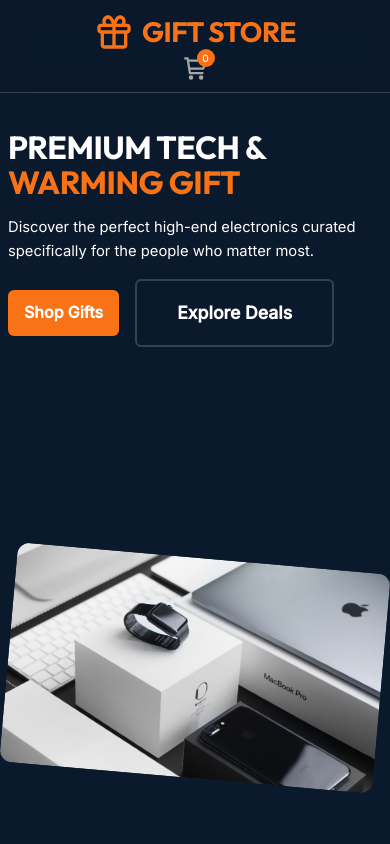
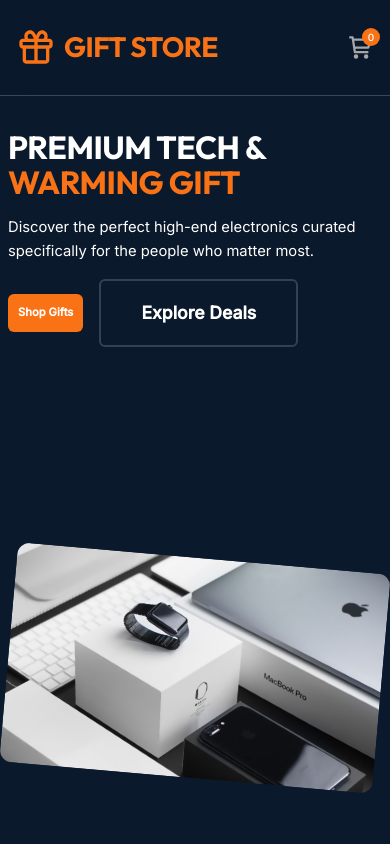
Before and after one commit to BesuHosiso/gift-store, a React (Vite) app: page / in a window 390 px wide. Shown: the top 844 px of the page. Built offline with nearby package versions, Linux system fonts and the light colour scheme.

Commit message:
Header flex-column to row changed

```diff
--- a/src/App.css
+++ b/src/App.css
@@ -413,8 +413,7 @@ footer .footer-bottom .terms-privacy a:hover {
 
 @media (max-width: 600px) {
    .header {
-      padding: 10px 12px;
-      flex-direction: column;
+      padding: 25px 16px;
       height: auto;
    }
 
--- a/src/pages/home.css
+++ b/src/pages/home.css
@@ -459,8 +459,8 @@
     }
 
     .btns .btnh, .btns .btn2, .acart-btn, .rcart-btn {
-        padding: 10px 16px !important;
-        font-size: 1rem !important;
+        padding: 10px 10px !important;
+        font-size: 0.7rem !important;
     }
 
     .img-card {
```
